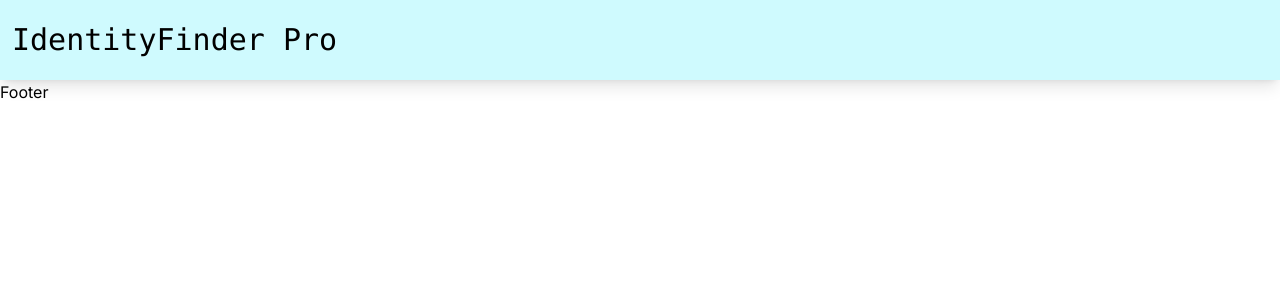
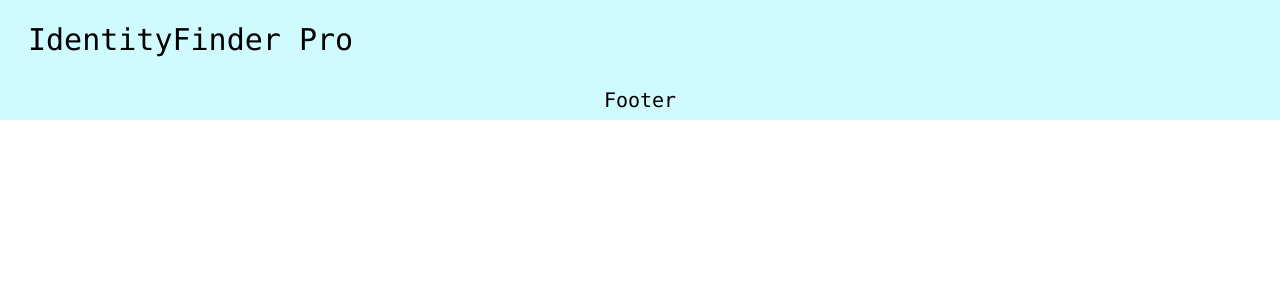
Before and after one commit to rishabh-in/Identity-Finder, a Next.js app: page / in a window 1280 px wide. Shown: the top 300 px of the page. Built offline with nearby package versions, Linux system fonts and the light colour scheme.

Commit message:
header and footer styling

```diff
--- a/src/app/components/Footer.js
+++ b/src/app/components/Footer.js
@@ -2,7 +2,9 @@
 
 const Footer = () => {
   return (
-    <div>Footer</div>
+    <div className='h-10 flex justify-center items-center bg-cyan-100'>
+      <h1 className='font-extralight text-xl font-mono'>Footer</h1>
+    </div>
   )
 }
 
--- a/src/app/components/Header.js
+++ b/src/app/components/Header.js
@@ -2,7 +2,7 @@
 
 const Header = () => {
   return (
-    <div className='flex m-0 p-0 w-full h-20 bg-cyan-100 shadow-lg items-center'>
+    <div className='flex p-4 w-full h-20 bg-cyan-100 shadow-lg items-center'>
       <h1 className='font-extralight text-3xl ml-3 font-mono'>IdentityFinder Pro</h1>
     </div>
   )
```
